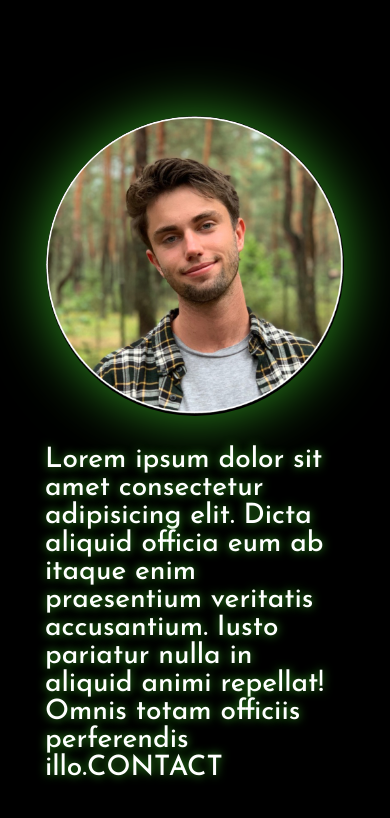
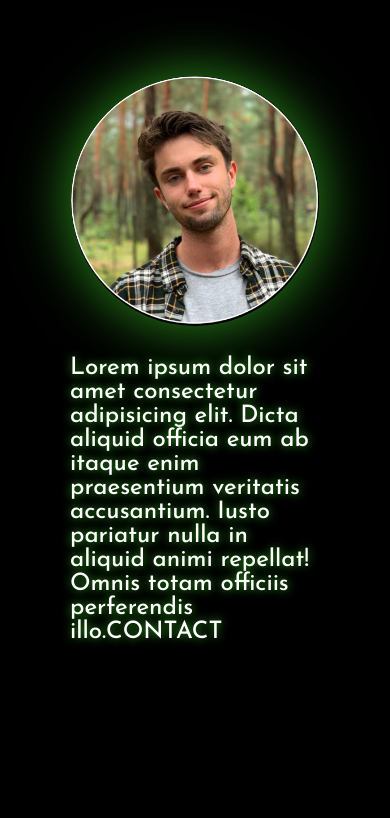
Before and after one commit to michaladamiak/michaladamiak.github.io, a plain HTML site: page src/pages/aboutme.html in a window 390 px wide. Drawn offline with Linux system fonts and the light colour scheme.

Commit message:
some changes

```diff
--- a/src/style.css
+++ b/src/style.css
@@ -264,16 +264,18 @@ section {
     /* about */
 
     .about-container {
-        max-width: 300px;
+        max-width: 250px;
         flex-direction: column;
         align-items: center;
     }
 
     .photo {
+        height: 250px;
         margin: 0;
     }
 
     .introduction {
+        font-size: 24px;
         margin: 30px 0 0 0;
         /* max-width: none;
         min-width: none; */
@@ -281,11 +283,7 @@ section {
 
     section {
         height: auto;
-        margin: 100px 0 0 0;
+        margin: 60px 0 0 0;
     }
 
-    .testdiv {
-        background-color: blanchedalmond;
-        color: blue;
-    }
 }
```
Also changed, not shown: src/pages/contact.html (+1 -1 lines).
